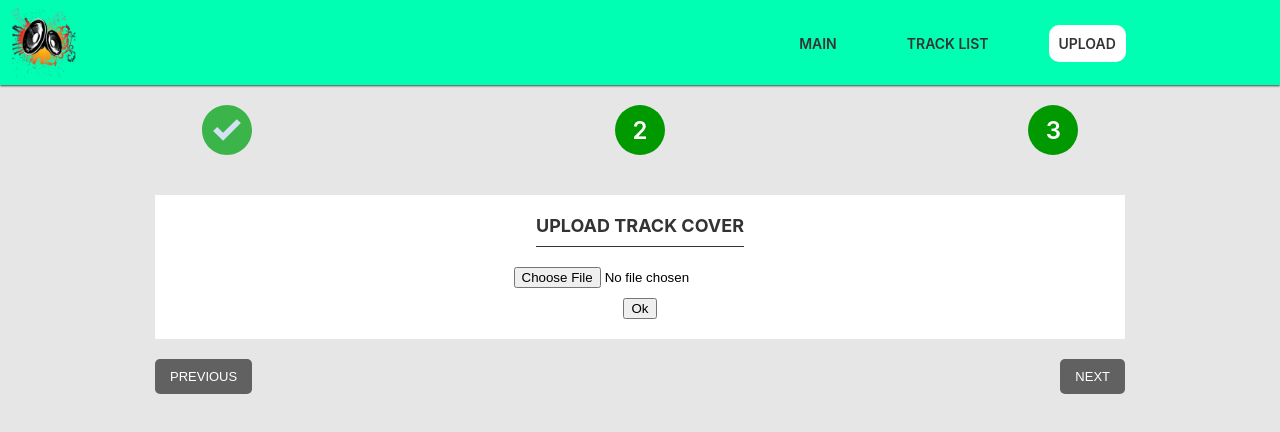
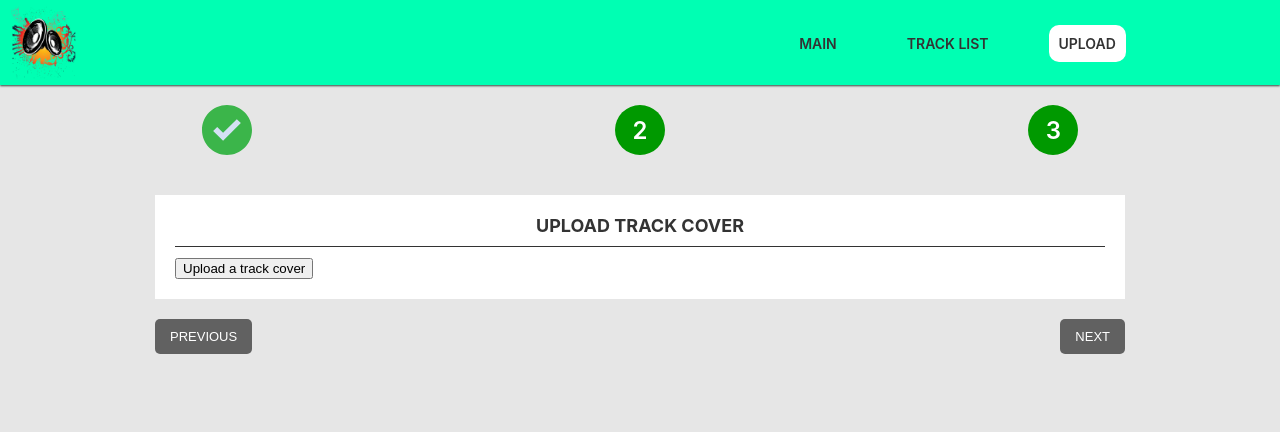
Before and after one commit to PavlenkoSt/MusicPlayer__NextJS, a Next.js app: page /upload in a window 1280 px wide. Both pictures are taken after a click on the button "NEXT". Shown: the top 432 px of the page. Built offline with nearby package versions, Linux system fonts and the light colour scheme.

Commit message:
refactor 2 and 3 step of upload file, add fileUploader

```diff
--- a/components/AddCoverTrack.tsx
+++ b/components/AddCoverTrack.tsx
@@ -1,41 +1,18 @@
-import { Field, Form, Formik } from 'formik'
 import React from 'react'
-import s from '../styles/AddCoverTrack.module.scss'
+import FileUploader from './FileUploader'
 
-
-interface IFormFields {
-    cover?: any
-}
 
 const AddCoverTrack = () => {
     return (
-        <div>
-            <Formik
-                initialValues={{ cover: '' }}
-                validate={values => {
-                    const errors: IFormFields = {};
-                    if (!values.cover) {
-                        errors.cover = 'Required';
-                    }
-                    return errors;
-                }}
-                onSubmit={(values, { setSubmitting }) => {
-                    setTimeout(() => {
-                    alert(JSON.stringify(values, null, 2));
-                    setSubmitting(false);
-                    }, 400);
-                }}
+        <div className='card'>
+            <h2 className='header'>Upload track cover</h2>
+            <FileUploader
+                accept='image/*'
+                file=''
+                setFile={() => ({})}
             >
-            {({ isSubmitting, errors }) => (
-                <Form className={s.form}>
-                    <h2 className='header'>Upload track cover</h2>
-                    <Field type="file" name="cover" placeholder="Upload a track cover" className={`${s.field} ${errors.cover ? s.err : ''}`} />
-                    <button type="submit" disabled={isSubmitting} className={s.btn} >
-                        Ok
-                    </button>
-                </Form>
-            )}
-            </Formik>
+                <button>Upload a track cover</button>
+            </FileUploader>
         </div>
     )
 }
--- a/components/AddTrack.tsx
+++ b/components/AddTrack.tsx
@@ -1,41 +1,18 @@
-import { Field, Form, Formik } from 'formik'
 import React from 'react'
-import s from '../styles/AddTrack.module.scss'
+import FileUploader from './FileUploader'
 
-
-interface IFormFields {
-    track?: any
-}
 
 const AddTrack = () => {
     return (
-        <div>
-            <Formik
-                initialValues={{ track: '' }}
-                validate={values => {
-                    const errors: IFormFields = {};
-                    if (!values.track) {
-                        errors.track = 'Required';
-                    }
-                    return errors;
-                }}
-                onSubmit={(values, { setSubmitting }) => {
-                    setTimeout(() => {
-                    alert(JSON.stringify(values, null, 2));
-                    setSubmitting(false);
-                    }, 400);
-                }}
+        <div className='card'>
+            <h2 className='header'>Upload track</h2>
+            <FileUploader
+                accept='audio/*'
+                file=''
+                setFile={() => ({})}
             >
-            {({ isSubmitting, errors }) => (
-                <Form className={s.form}>
-                    <h2 className='header'>Upload track</h2>
-                    <Field type="file" name="track" placeholder="Upload a track" className={`${s.field} ${errors.track ? s.err : ''}`} />
-                    <button type="submit" disabled={isSubmitting} className={s.btn} >
-                        Ok
-                    </button>
-                </Form>
-            )}
-            </Formik>
+                <button>Upload a track</button>
+            </FileUploader>
         </div>
     )
 }
--- /dev/null
+++ b/components/FileUploader.tsx
@@ -0,0 +1,27 @@
+import React, { FC, useRef } from 'react'
+
+
+interface IFileUploaderPropsType {
+    accept: string
+    file: any
+    setFile: Function
+}
+
+const FileUploader:FC<IFileUploaderPropsType> = ({ accept, file, setFile, children }) => {
+
+    const ref = useRef<any>()
+
+    return (
+        <div onClick={() => ref.current.click()} >
+            <input
+                type='file'
+                accept={accept}
+                ref={ref}
+                style={{display: 'none'}}
+            />
+            { children }
+        </div>
+    )
+}
+
+export default FileUploader
--- a/styles/AddCoverTrack.module.scss
+++ /dev/null
@@ -1,9 +0,0 @@
-.form{
-    background-color: #fff;
-    padding: 20px;
-    display: flex;
-    flex-direction: column;
-    gap: 10px;
-    align-items: center;
-    margin-bottom: 20px;
-}
--- a/styles/AddTrack.module.scss
+++ /dev/null
@@ -1,9 +0,0 @@
-.form{
-    padding: 20px;
-    background-color: #fff;
-    display: flex;
-    flex-direction: column;
-    gap: 10px;
-    align-items: center;
-    margin-bottom: 20px;
-}
--- a/styles/globals.scss
+++ b/styles/globals.scss
@@ -26,3 +26,9 @@ a {
   padding-bottom: 10px;
   text-align: center;
 }
+
+.card{
+  padding: 20px;
+  background-color: #fff;
+  margin-bottom: 20px;
+}
```
